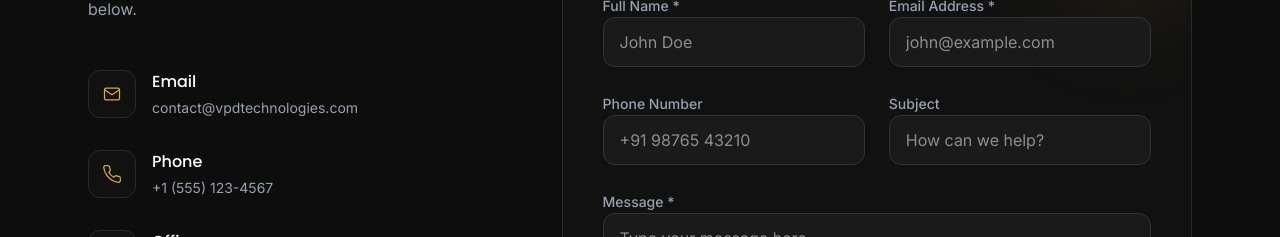
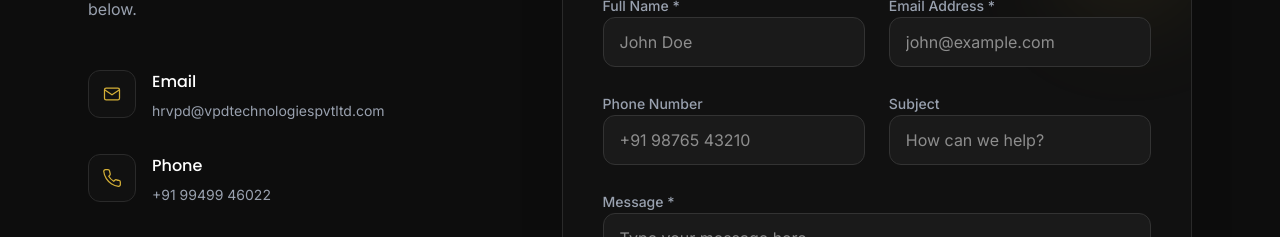
Before and after one commit to gollapuveeresh/Employee-Attendance-Management-System-Updated-, a React (Vite) app in the folder frontend/: page / in a window 1280 px wide. Both pictures are taken after a click on the button "Contact Us". Shown: the part 563-800 px from the top of the page. Built offline with nearby package versions, Linux system fonts and the light colour scheme; no server answers; the HTML template or start-up script is replaced by a standard one.

Commit message:
feat: add public Contact page with form validation and contact information

```diff
--- a/frontend/src/pages/public/Contact.tsx
+++ b/frontend/src/pages/public/Contact.tsx
@@ -112,9 +112,23 @@ export default function Contact() {
 
               <div className="space-y-8">
                 {[
-                  { icon: <><rect x="3" y="5" width="18" height="14" rx="2" ry="2"/><polyline points="3 7 12 13 21 7"/></>, title: 'Email', detail: 'contact@vpdtechnologies.com' },
-                  { icon: <path d="M22 16.92v3a2 2 0 01-2.18 2 19.79 19.79 0 01-8.63-3.07 19.5 19.5 0 01-6-6 19.79 19.79 0 01-3.07-8.67A2 2 0 014.11 2h3a2 2 0 012 1.72 12.84 12.84 0 00.7 2.81 2 2 0 01-.45 2.11L8.09 9.91a16 16 0 006 6l1.27-1.27a2 2 0 012.11-.45 12.84 12.84 0 002.81.7A2 2 0 0122 16.92z"/>, title: 'Phone', detail: '+1 (555) 123-4567' },
-                  { icon: <><path d="M21 10c0 7-9 13-9 13s-9-6-9-13a9 9 0 0118 0z"/><circle cx="12" cy="10" r="3"/></>, title: 'Office', detail: 'Tech Hub Building, Suite 400\nSan Francisco, CA 94107' }
+                  {
+                    icon: <><rect x="3" y="5" width="18" height="14" rx="2" ry="2"/><polyline points="3 7 12 13 21 7"/></>,
+                    title: 'Email',
+                    detail: 'hrvpd@vpdtechnologiespvtltd.com',
+                    href: 'mailto:hrvpd@vpdtechnologiespvtltd.com'
+                  },
+                  {
+                    icon: <path d="M22 16.92v3a2 2 0 01-2.18 2 19.79 19.79 0 01-8.63-3.07 19.5 19.5 0 01-6-6 19.79 19.79 0 01-3.07-8.67A2 2 0 014.11 2h3a2 2 0 012 1.72 12.84 12.84 0 00.7 2.81 2 2 0 01-.45 2.11L8.09 9.91a16 16 0 006 6l1.27-1.27a2 2 0 012.11-.45 12.84 12.84 0 002.81.7A2 2 0 0122 16.92z"/>,
+                    title: 'Phone',
+                    detail: '+91 99499 46022',
+                    href: 'tel:+919949946022'
+                  },
+                  {
+                    icon: <><path d="M21 10c0 7-9 13-9 13s-9-6-9-13a9 9 0 0118 0z"/><circle cx="12" cy="10" r="3"/></>,
+                    title: 'Office',
+                    detail: 'VPD Technologies Pvt Ltd\n3rd Floor, Above State Bank of India (SBI),\nBalaji Nagar, Nandyal Checkpost,\nKurnool, Andhra Pradesh 518006,\nIndia.'
+                  }
                 ].map((item, i) => (
                   <div key={i} className="flex gap-4">
                     <div className="w-12 h-12 rounded-xl bg-[#111111] border border-[#2A2A2A] flex items-center justify-center text-[#D4AF37] shrink-0">
@@ -122,7 +136,13 @@ export default function Contact() {
                     </div>
                     <div>
                       <h4 className="text-white font-medium mb-1">{item.title}</h4>
-                      <p className="text-gray-400 text-sm whitespace-pre-line">{item.detail}</p>
+                      {item.href ? (
+                        <a href={item.href} className="text-gray-400 text-sm whitespace-pre-line hover:text-[#D4AF37] transition-colors">
+                          {item.detail}
+                        </a>
+                      ) : (
+                        <p className="text-gray-400 text-sm whitespace-pre-line">{item.detail}</p>
+                      )}
                     </div>
                   </div>
                 ))}
```
